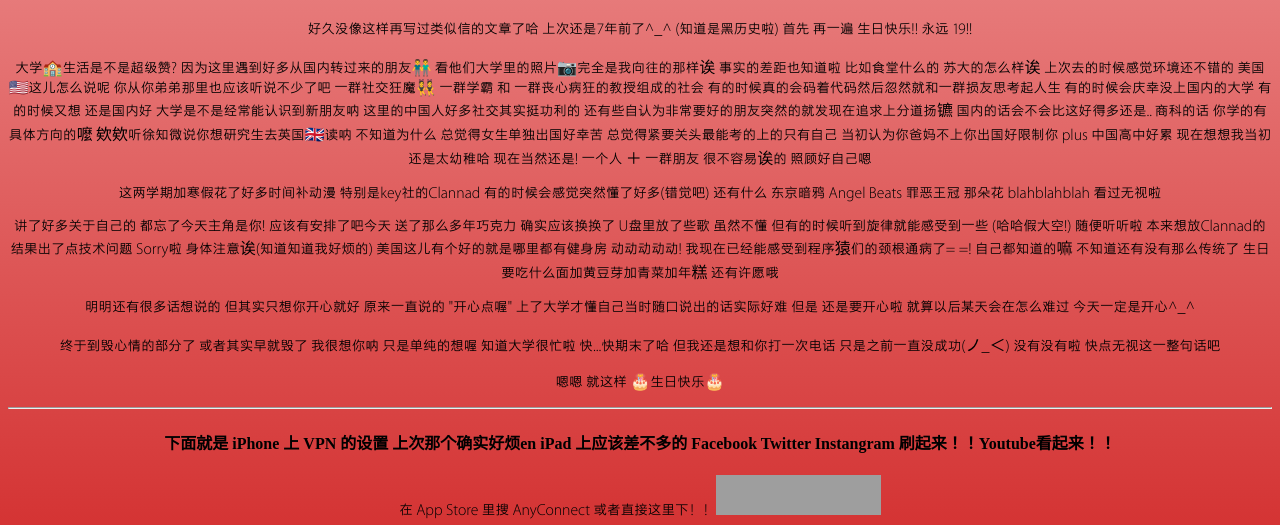
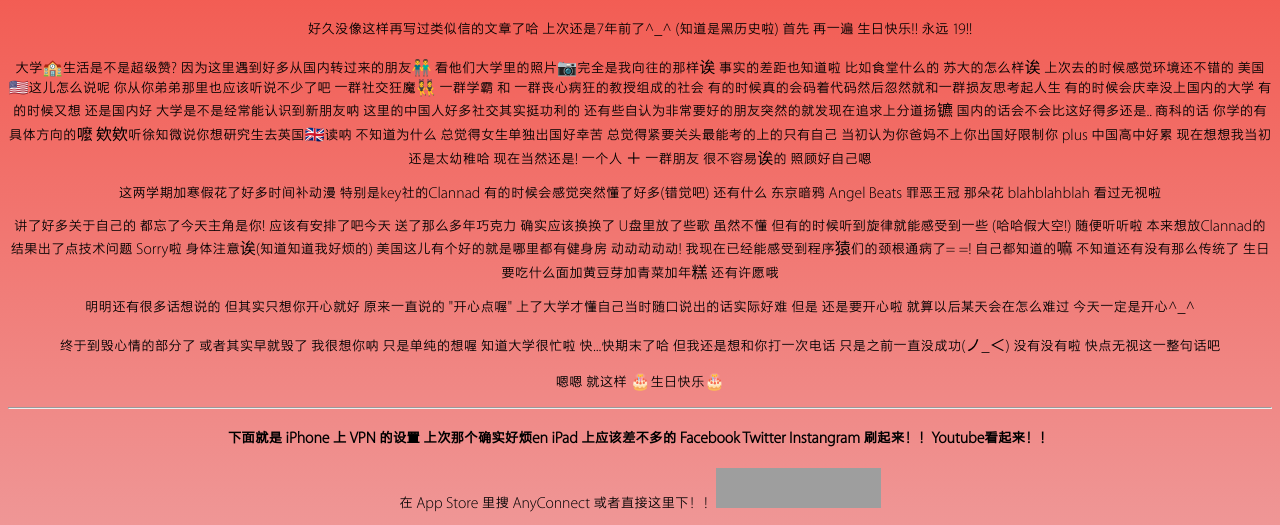
Before and after one commit to love4shen/love4shen.github.io, a plain HTML site: page index.html in a window 1280 px wide. Shown: the part 241-766 px from the top of the page. Drawn offline with Linux system fonts and the light colour scheme; grey boxes are pictures that could not be loaded.

Commit message:
content update

```diff
--- a/main.css
+++ b/main.css
@@ -2,13 +2,13 @@
   font-family: PingHei;
   src: url(PingHei-light.woff);}
 body {
-  background: -webkit-linear-gradient(#EF9A9A, #D32F2F);
-  background: -o-linear-gradient(#EF9A9A, #D32F2F);
-  background: -moz-linear-gradient(#EF9A9A, #D32F2F);
-  background: linear-gradient(#EF9A9A, #D32F2F);
+  background: -webkit-linear-gradient(#F44336, #EF9A9A);
+  background: -o-linear-gradient(#F44336, #EF9A9A);
+  background: -moz-linear-gradient(#F44336, #EF9A9A);
+  background: linear-gradient(#F44336, #EF9A9A);
   background-attachment: fixed;}
 
-h1, h2, p {
+h1, h4, p {
   font-family: PingHei, Helvetica, Arial, Verdana, sans-serif;
   text-align: center;}
 
@@ -25,5 +25,10 @@ font-size: 1rem;}
   text-align: center;
   margin-left: auto;
   margin-right: auto;
+}
+
+#letter {
+  font-size: 1.2rem;
+  max-width: 6rem;
 
 }
```
Also changed, not shown: index.html (indentation only), 2 other files.
